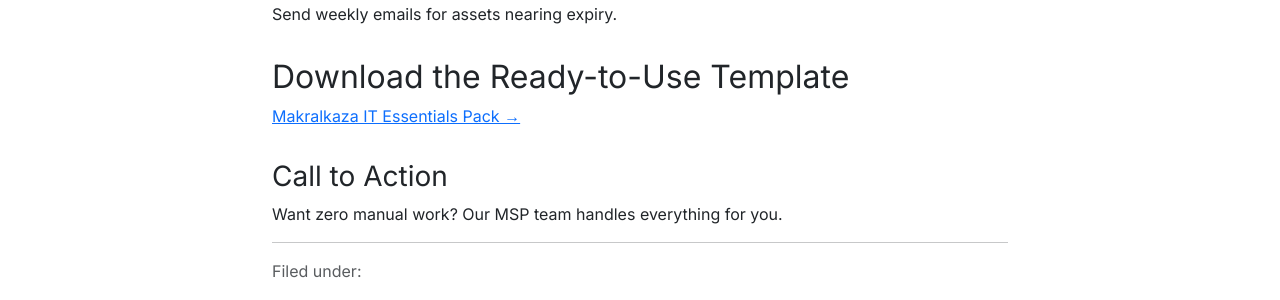
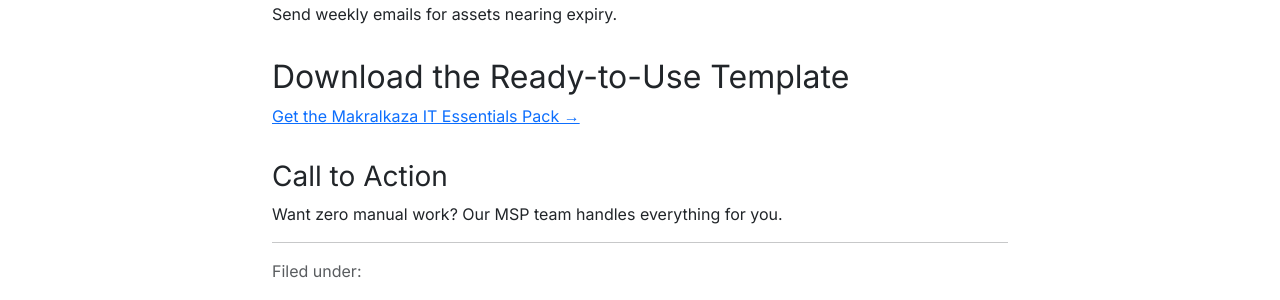
Before and after one commit to gitmakralkaza/tools, a Jekyll site: the page built from _posts/2025-10-05-track-device-warranties-excel-template.md, in a window 1280 px wide. Shown: the part 758-1058 px from the top of the page. Built offline with Jekyll 4.4.1, drawn with Linux system fonts in a browser that asks for light colours.

Commit message:
Update 2025-10-05-track-device-warranties-excel-template.md

```diff
--- a/_posts/2025-10-05-track-device-warranties-excel-template.md
+++ b/_posts/2025-10-05-track-device-warranties-excel-template.md
@@ -18,7 +18,7 @@
 Send weekly emails for assets nearing expiry.
 
 ## Download the Ready-to-Use Template
-[Makralkaza IT Essentials Pack →](https://makralkaza.com/store?utm_source=blog&utm_medium=organic&utm_campaign=warranty_tracking)
+[Get the Makralkaza IT Essentials Pack →](https://git.makralkaza.com/packages/Makralkaza_IT_Compliance_Pack.xlsx)
 
 ### Call to Action
 Want zero manual work? Our MSP team handles everything for you.
```
